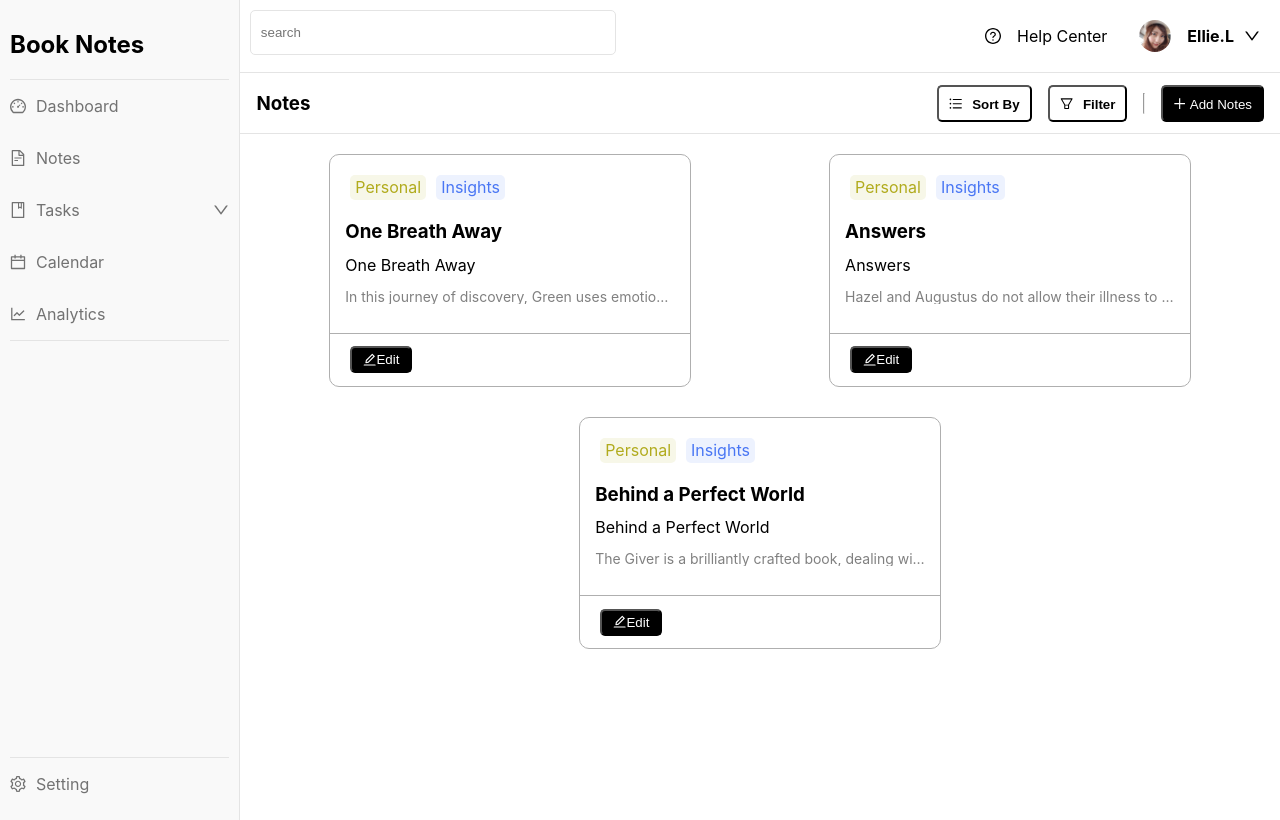
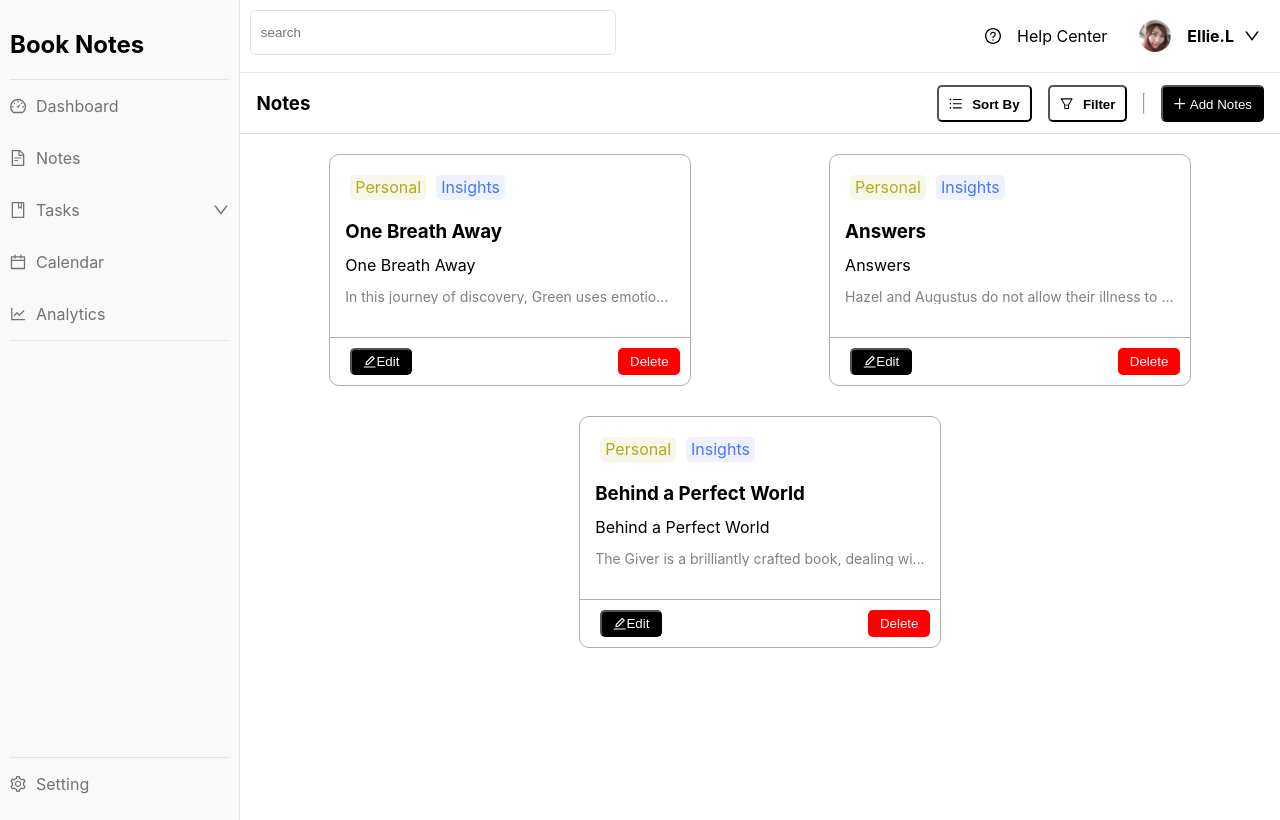
Before and after one commit to Alpaca0708/bookReview, a React (Create React App) app: page / in a window 1280 px wide. Built offline with nearby package versions, Linux system fonts and the light colour scheme.

Commit message:
delete function

```diff
--- a/src/App.js
+++ b/src/App.js
@@ -66,7 +66,7 @@ function App() {
           setContext('')
           setPop(!pop)
       }
-      else  {
+      else if (popUpIndex > -1) {
         let newCardInformation = [...cardInformation]
         newCardInformation[popUpIndex] = newNote
           setCardInformation(newCardInformation)
@@ -83,6 +83,11 @@ function App() {
       setFilterData(newData);
     }, [search]);
 
+    // const deleteCard = cardInformation.splice(0,1)
+
+    // start:陣列索引值
+    // deleteCount:刪除陣列裡的物件數量
+    // var removed = myFish.splice(3, 1);
 
     // const searchItem = (searchValue) => {
     //   setSearch(searchValue)
@@ -119,6 +124,22 @@ function App() {
     setContext(context)
     setPopupIndex(cardIndex)
   }
+
+  const handleRemove = (i) => {
+    const newCard = cardInformation.filter ((card, index) => index !== i);
+    setCardInformation (newCard)
+    console.log(cardInformation)
+  }
+
+//   const [people, setPeople] = useState(data);
+
+// const handleRemove = (id) => {
+//    const newPeople = people.filter((person) => person.id !== id);
+
+//    setPeople( newPeople);
+//  };
+
+// <button onClick={() => handleRemove(id)}>Remove</button>
 
 
   return (
@@ -238,7 +259,7 @@ function App() {
             <div style={{padding:'20px'}}>
                 <div style={{display:'flex', justifyContent:'space-around', flexWrap:'wrap'}}>
                   {cardInformation.map((cardIn,index)=>{
-                    return(<NotesCard index={index} title={cardIn.title} book_movie={cardIn.book_movie} context={cardIn.context} popUpAction={popUpAction}/>)
+                    return(<NotesCard index={index} title={cardIn.title} book_movie={cardIn.book_movie} context={cardIn.context} popUpAction={popUpAction} handleRemove={handleRemove}/>)
                   })}
                   {/* {filterData.map((cardIn, index) => (
                     return(<NotesCard key={index} index={index} title={cardIn.title} book_movie={cardIn.book_movie} context={cardIn.context} popUpAction={popUpAction} />)
--- a/src/components/NotesCard.js
+++ b/src/components/NotesCard.js
@@ -43,9 +43,15 @@ function NotesCard (props){
                     style={{backgroundColor:'black', color:'white',width:'62px', height:'27px', borderRadius:'5px', marginLeft:'10px'}}>
                         <EditOutlined />Edit
                     </button>
-                    <p type='time' style={{marginRight:'10px'}}>
+                    <button style={{backgroundColor:'red', color:'white',width:'62px', height:'27px', borderRadius:'5px', marginLeft:'10px', border:'none'}}
+                    // onClick={() =>props.handleRemove(props.index) }>
+                    onClick={() => props.handleRemove( props.index)}>
 
-                    </p>
+                        Delete
+                    </button>
+
+
+
                 </div>
             </div>
 
```
